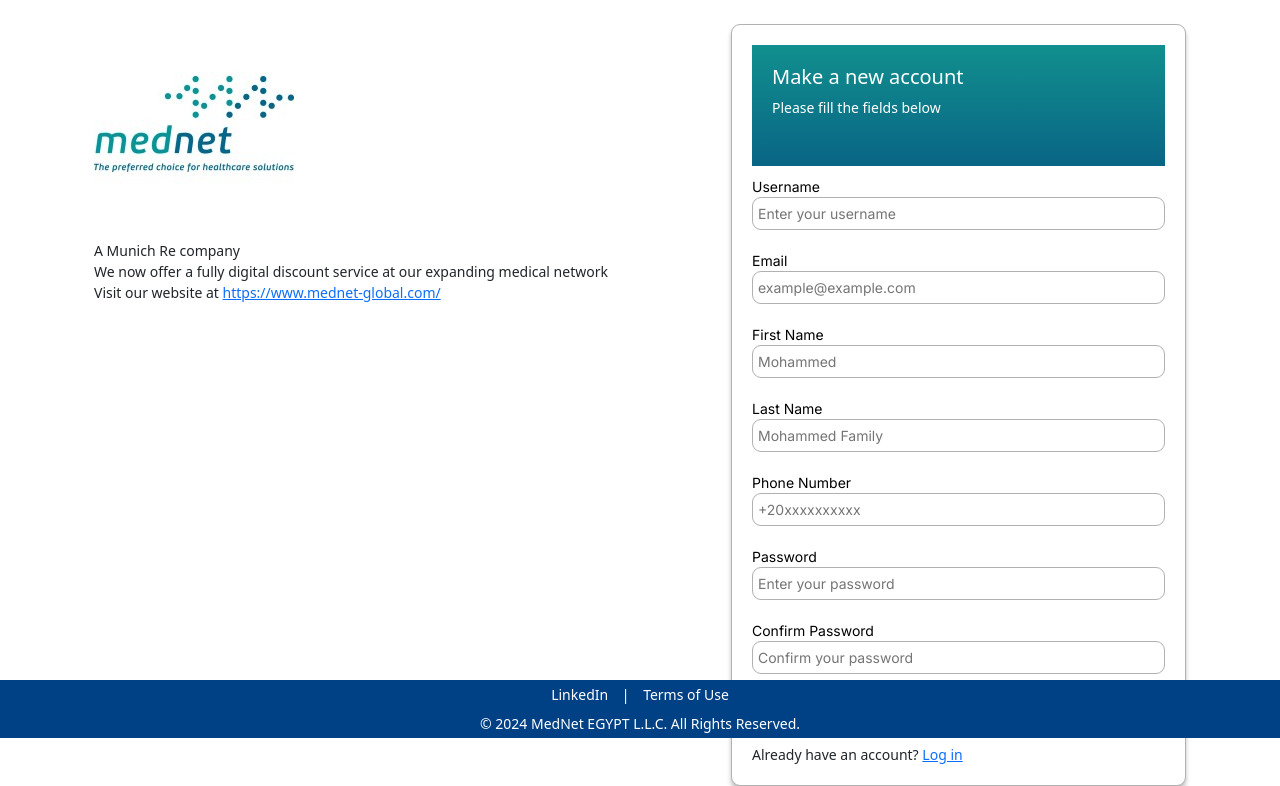
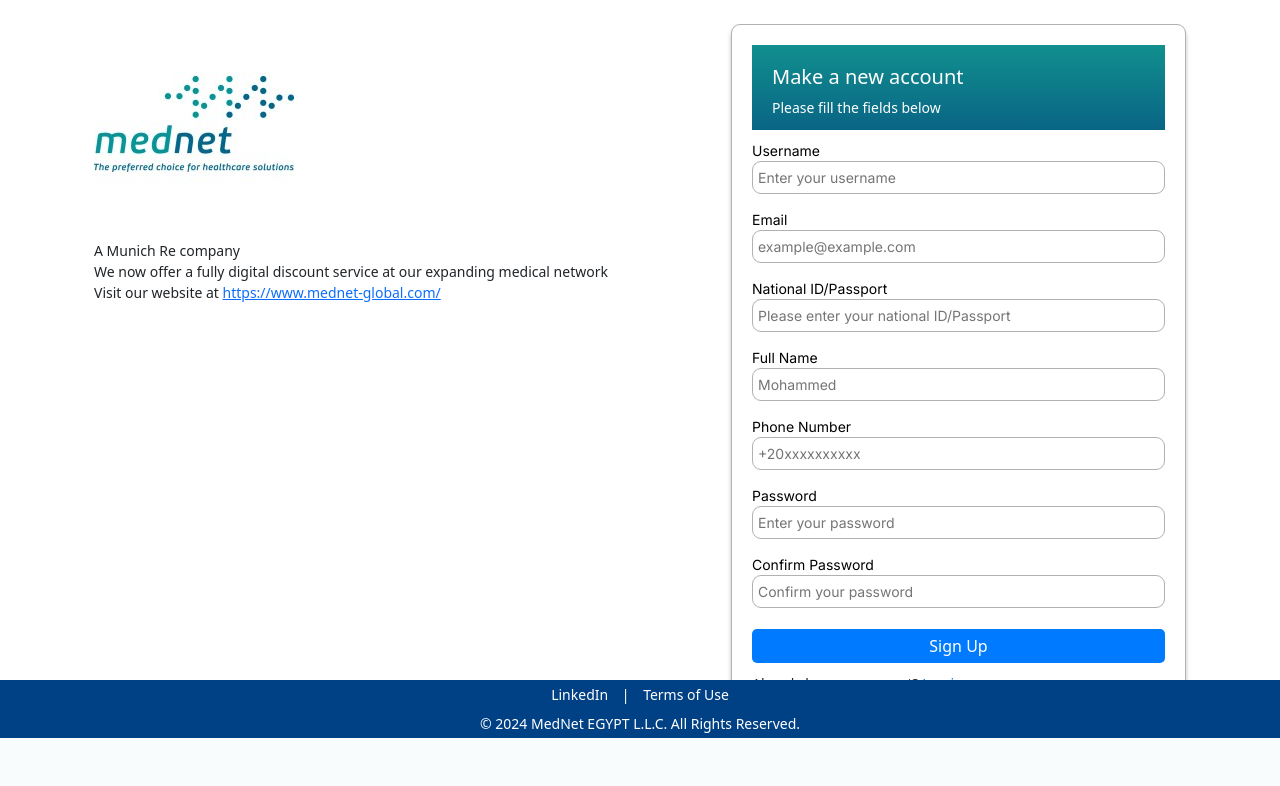
Before and after one commit to MohanadGamal95/MNE-Digital-Discount-Cards, a Django app: page /Discount_Card/register/ in a window 1280 px wide. Shown: the part 62-848 px from the top of the page. After the commit the page ends 800 px from the top, so only its background shows below. Run offline with Django 5.2, Linux system fonts and the light colour scheme.

Commit message:
added id, full name, card desing

```diff
--- a/Discount_Card/forms.py
+++ b/Discount_Card/forms.py
@@ -22,17 +22,17 @@
         validators=[RegexValidator(regex=r'^\+20\d{10}$')],
         label='Phone Number'
     )
-    first_name = forms.CharField(
+    national_id = forms.CharField(
         required=True,
-        max_length=30,
-        widget=forms.TextInput(attrs={'class': 'form-control', 'placeholder': 'Mohammed'}),
-        label='First Name'
+        max_length=14,
+        widget=forms.TextInput(attrs={'class': 'form-control', 'placeholder': 'Please enter your national ID/Passport'}),
+        label='National ID/Passport'
     )
-    last_name = forms.CharField(
-    required=True,
-    max_length=30,
-    widget=forms.TextInput(attrs={'class': 'form-control', 'placeholder': 'Mohammed Family'}),
-    label='Last Name'
+    full_name = forms.CharField(
+        required=True,
+        max_length=100,
+        widget=forms.TextInput(attrs={'class': 'form-control', 'placeholder': 'Please enter your full name'}),
+        label='Full Name'
     )
     password1 = forms.CharField(
         label = "Password",
@@ -45,7 +45,7 @@
 
     class Meta:
         model = User
-        fields = ('username', 'email', 'first_name', 'last_name', 'phone_number', 'password1', 'password2' )
+        fields = ('username', 'email', 'national_id', 'full_name', 'phone_number', 'password1', 'password2' )
 
     def clean_email(self):
         email = self.cleaned_data.get('email')
--- a/Discount_Card/models.py
+++ b/Discount_Card/models.py
@@ -2,15 +2,21 @@
 from django.db import models
 from django.utils import timezone
 from datetime import timedelta
-from django.core.validators import RegexValidator
+from django.core.validators import RegexValidator, MinLengthValidator
 class User(AbstractUser):
     email = models.EmailField(unique=True)
+    full_name = models.CharField(max_length=100)
+    national_id = models.CharField(
+        max_length=14,
+        unique=True,
+        validators=[MinLengthValidator(9)]
+    )
     phone_number = models.CharField(null=True, blank=True, max_length=14,
         validators=[RegexValidator(regex=r'^\+20\d{10}$')]
     )
     email_verified = models.BooleanField(default=False)
 
-    REQUIRED_FIELDS = ['first_name', 'last_name', 'email']
+    REQUIRED_FIELDS = ['email', 'full_name', 'national_id']
 
     @property
     def member(self):
@@ -45,14 +51,11 @@
             models.Index(fields=['payment_status', 'valid_until'])
         ]
 
-    def full_name(self):
-        return f"{self.user.first_name} {self.user.last_name}"
-
     def active_subscription(self):
         return self.payment_status == 'verified' and (self.valid_until is None or self.valid_until >= timezone.now().date())
 
     def __str__(self):
-        return f"{self.full_name()} - {self.user.email}"
+        return f"{self.user.full_name} - {self.user.email}"
 
 class Coupon(models.Model):
     code = models.CharField(max_length=12)
--- a/Discount_Card/static/styles.css
+++ b/Discount_Card/static/styles.css
@@ -78,7 +78,7 @@
 
 .header-custom {
     width: 100%;
-    height: 121px;
+    height: 85px;
     background: linear-gradient(rgba(17, 143, 142, 1), rgba(9, 101, 133, 1));
     color: rgba(255, 255, 255, 1);
     padding: 20px;
@@ -115,9 +115,8 @@
     font-family: 'Inter', sans-serif;
     font-weight: 400;
     font-size: 14px; /* Reduced font size */
-
     width: 100%;
-    margin-bottom: 10px; /* Reduced margin */
+    margin-bottom: 5px; /* Reduced margin */
 }
 
 .input-custom:focus,
--- a/Discount_Card/templates/activation_email.html
+++ b/Discount_Card/templates/activation_email.html
@@ -1,5 +1,5 @@
 <!-- templates/Discount_Card/activation_email.html -->
-<p>Hi {{ user.first_name }},</p>
+<p>Hi {{ user.full_name }},</p>
 
 <p>Thank you for registering at Mednet's Digital Discount Card.
     To complete the registration, please click the link below to activate your account:</p>
--- a/Discount_Card/templates/index.html
+++ b/Discount_Card/templates/index.html
@@ -18,7 +18,7 @@
             </div>
             <div class="row">
                 <div class="col-6 text-start"><strong>Name:</strong></div>
-                <div class="col-6 text-end text-nowrap">{{ member.full_name }}</div>
+                <div class="col-6 text-end text-nowrap">{{ user.full_name }}</div>
             </div>
             <div class="row">
                 <div class="col-6 text-start"><strong>Start Date:</strong></div>
--- a/Discount_Card/templates/register.html
+++ b/Discount_Card/templates/register.html
@@ -14,13 +14,13 @@
             Visit our website at <a href="https://www.mednet-global.com/" target="_blank">https://www.mednet-global.com/</a>
         </p>
     </div>
-    <div class="col-md-5"> <!-- Adjusted the column width to make the card smaller -->
+    <div class="col-md-5">
         <div class="container-custom">
             <div class="header-custom text-start">
                 <h5>Make a new account</h5>
                 <p>Please fill the fields below</p>
             </div>
-            <div class="card-body text-start"> <!-- Ensured all text is left-aligned -->
+            <div class="card-body text-start">
                 <form action="{% url 'Discount_Card:register' %}" method="post">
                     {% csrf_token %}
                     <div class="form-group">
@@ -32,12 +32,12 @@
                         <input type="email" name="email" class="input-custom" id="id_email" placeholder="example@example.com" value="{{ form.email.value|default_if_none:'' }}">
                     </div>
                     <div class="form-group">
-                        <label for="id_first_name" class="label-custom">First Name</label>
-                        <input type="text" name="first_name" class="input-custom" id="id_first_name" placeholder="Mohammed" value="{{ form.first_name.value|default_if_none:'' }}">
+                        <label for="id_national_id" class="label-custom">National ID/Passport</label>
+                        <input type="text" name="national_id" class="input-custom" id="id_national_id" placeholder="Please enter your national ID/Passport" value="{{ form.national_id.value|default_if_none:'' }}">
                     </div>
                     <div class="form-group">
-                        <label for="id_last_name" class="label-custom">Last Name</label>
-                        <input type="text" name="last_name" class="input-custom" id="id_last_name" placeholder="Mohammed Family" value="{{ form.last_name.value|default_if_none:'' }}">
+                        <label for="id_full_name" class="label-custom">Full Name</label>
+                        <input type="text" name="full_name" class="input-custom" id="id_full_name" placeholder="Mohammed" value="{{ form.full_name.value|default_if_none:'' }}">
                     </div>
                     <div class="form-group">
                         <label for="id_phone_number" class="label-custom">Phone Number</label>
--- a/Discount_Card/views.py
+++ b/Discount_Card/views.py
@@ -53,7 +53,7 @@
             messages.error(self.request, 'Please verify your email first')
             return redirect('Discount_Card:email_not_verified')
         else:
-            messages.success(self.request, f'Welcome, {user.first_name}!')
+            messages.success(self.request, f'Welcome, {user.full_name}!')
             return super().form_valid(form)  # Proceed with the normal flow (redirection)
 
     def form_invalid(self, form):
@@ -164,7 +164,7 @@
         'member': member,
         'current_time': timezone.now() # Pass current time to the template })
     })
-    pdf = HTML(string=html).write_pdf()
+    pdf = HTML(string=html, base_url=request.build_absolute_uri('/')).write_pdf()
 
     response = HttpResponse(pdf, content_type='application/pdf')
     response['Content-Disposition'] = f'attachment; filename="Discount_Card_{member_id}.pdf"'
```
Also changed, not shown: Discount_Card/admin.py (+9 -4 lines), Discount_Card/templates/card_template.html (+49 -43 lines), MNE/settings.py (+30 -18 lines), Discount_Card/static/cardback.png (added), Discount_Card/static/cardfront.png (added), 2 other files.
